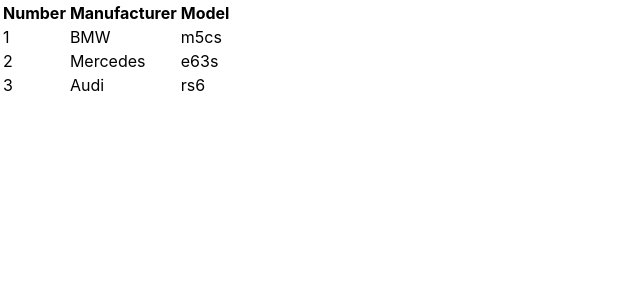
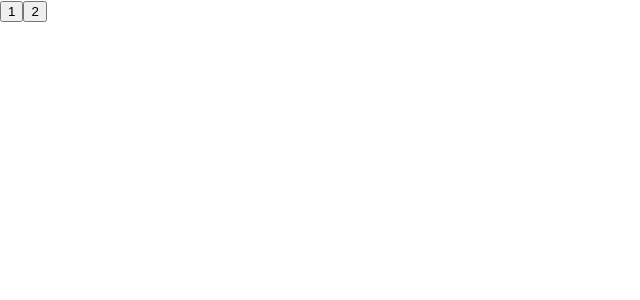
Before and after one commit to Mikstat90/microtasks, a React (Create React App) app: page / in a window 1280 px wide. Shown: the top 300 px of the page, without its empty margins (0-640 px from the left). Built offline with nearby package versions, Linux system fonts and the light colour scheme.

Commit message:
new commit

```diff
--- a/src/App.tsx
+++ b/src/App.tsx
@@ -1,18 +1,45 @@
 import React from 'react';
 import './App.css';
-import {Cars} from "./Cars";
+import {MouseEvent} from 'react';
+
+
+/*const topCars = [
+    {manufacturer: 'BMW', model: 'm5cs'},
+    {manufacturer: 'Mercedes', model: 'e63s'},
+    {manufacturer: 'Audi', model: 'rs6'},
+]*/
 
 function App() {
 
-    const topCars = [
-        {manufacturer: 'BMW', model: 'm5cs'},
-        {manufacturer: 'Mercedes', model: 'e63s'},
-        {manufacturer: 'Audi', model: 'rs6'},
-    ]
+    /*const myFirstSubscriber = (event: MouseEvent<HTMLButtonElement>) => {
+        console.log("Hello, Im DIMA")
+    }
+
+    const mySecondSubscriber = (event: MouseEvent<HTMLButtonElement>) => {
+        console.log("Hello, Im IVAN")
+    }*/
+
+    /*const onClickHandler = (name: string) => {
+        console.log(name)
+    }*/
+
+    const foo1 = () => {
+        console.log(100200)
+    }
+
+    const foo2 = (figure: number) => {
+        console.log(figure)
+    }
 
     return (
         <div>
-            <Cars tasks={topCars}/>
+            {/*<button onClick={(event)=>{console.log("Hello")}}>MyYoutubeChanel-1</button>*/}
+            {/*<button onClick={myFirstSubscriber}>MyYoutubeChanel-1</button>*/}
+            {/*<button onClick={() => onClickHandler('Dima')}>MyYoutubeChanel-1</button>
+            <button onClick={() => onClickHandler('Ivan')}>MyYoutubeChanel-2</button>*/}
+
+            <button onClick={foo1}>1</button>
+            <button onClick={() => foo2(100200)}>2</button>
         </div>
     );
 }
```
